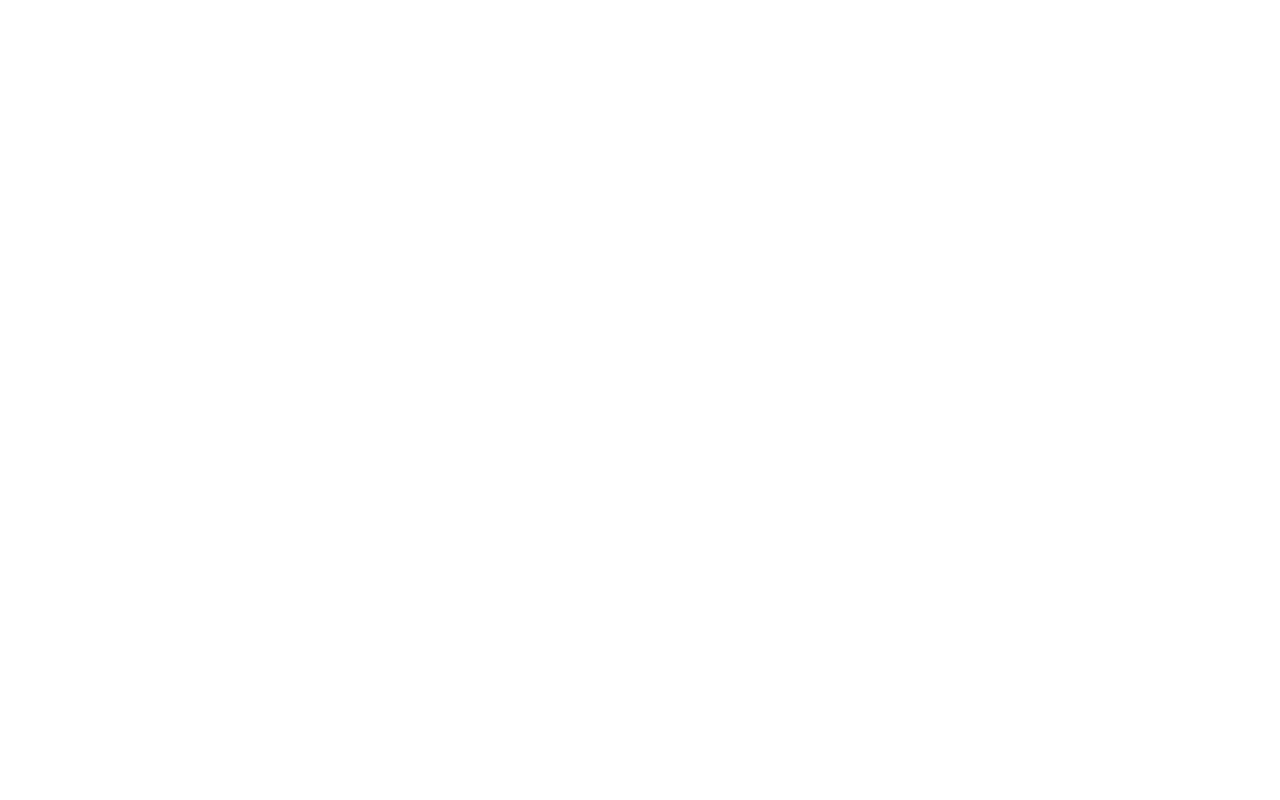
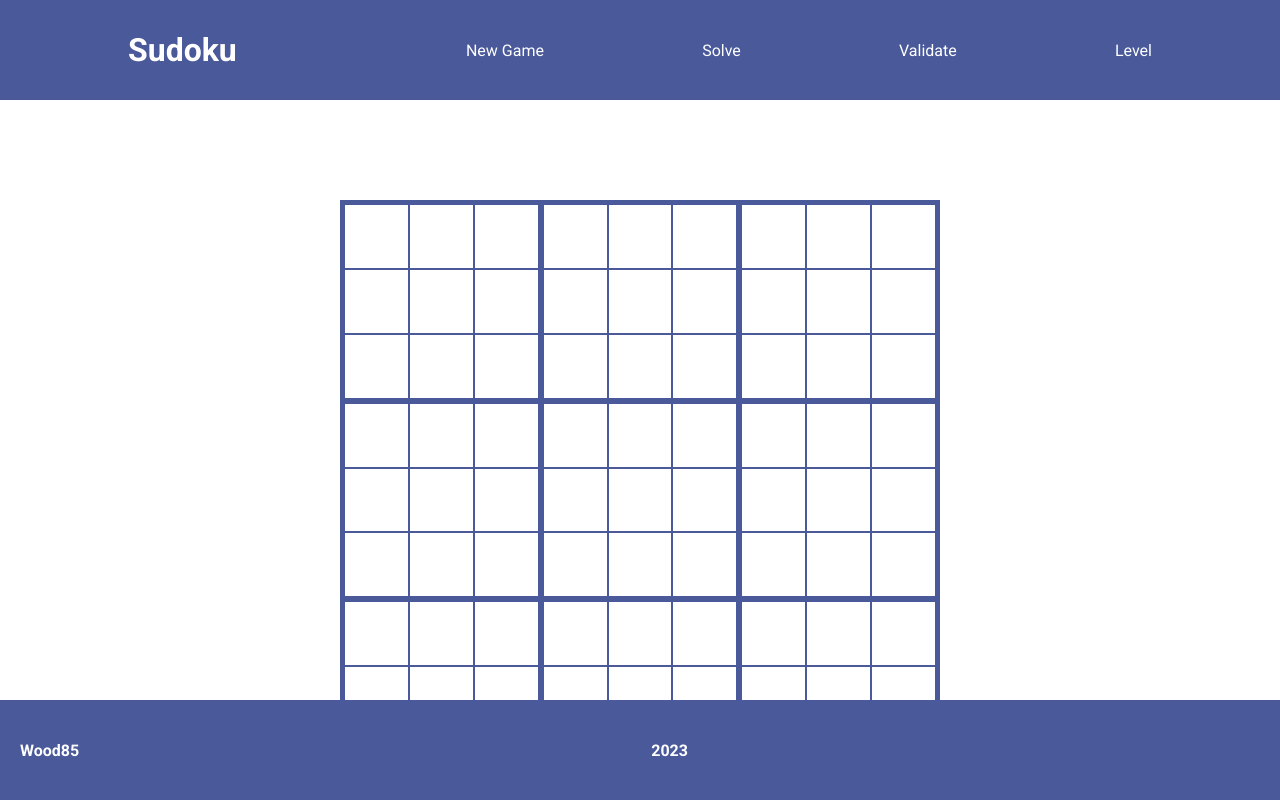
Before and after one commit to Wood85/sudoku, a plain HTML site: page sudoku/index.html in a window 1280 px wide. Drawn offline with Linux system fonts and the light colour scheme.

Commit message:
feat: add basic layout

```diff
--- a/sudoku/index.html
+++ b/sudoku/index.html
@@ -4,13 +4,141 @@
 <head>
 	<meta charset="UTF-8">
 	<meta name="viewport" content="width=device-width, initial-scale=1.0">
+	<link rel="preconnect" href="https://fonts.googleapis.com">
+	<link rel="preconnect" href="https://fonts.gstatic.com" crossorigin>
+	<link href="https://fonts.googleapis.com/css2?family=Roboto:wght@400;700&display=swap" rel="stylesheet">
 	<link rel="stylesheet" href="style.css">
 	<title>Sudoku</title>
 </head>
 
 <body>
-
-
+	<header class="header">
+		<h1 class="header__title">Sudoku</h1>
+		<nav class="header__nav">
+			<ul class="header__list">
+				<li class="header__item"><button class="header__btn">New Game</button></li>
+				<li class="header__item"><button class="header__btn">Solve</button></li>
+				<li class="header__item"><button class="header__btn">Validate</button></li>
+				<li class="header__item"><button class="header__btn">Level</button></li>
+			</ul>
+		</nav>
+	</header>
+	<main class="content">
+		<div class="table">
+			<div class="table__square">
+				<div class="table__cell"></div>
+				<div class="table__cell"></div>
+				<div class="table__cell"></div>
+				<div class="table__cell"></div>
+				<div class="table__cell"></div>
+				<div class="table__cell"></div>
+				<div class="table__cell"></div>
+				<div class="table__cell"></div>
+				<div class="table__cell"></div>
+			</div>
+			<div class="table__square">
+				<div class="table__cell"></div>
+				<div class="table__cell"></div>
+				<div class="table__cell"></div>
+				<div class="table__cell"></div>
+				<div class="table__cell"></div>
+				<div class="table__cell"></div>
+				<div class="table__cell"></div>
+				<div class="table__cell"></div>
+				<div class="table__cell"></div>
+			</div>
+			<div class="table__square">
+				<div class="table__cell"></div>
+				<div class="table__cell"></div>
+				<div class="table__cell"></div>
+				<div class="table__cell"></div>
+				<div class="table__cell"></div>
+				<div class="table__cell"></div>
+				<div class="table__cell"></div>
+				<div class="table__cell"></div>
+				<div class="table__cell"></div>
+			</div>
+			<div class="table__square">
+				<div class="table__cell"></div>
+				<div class="table__cell"></div>
+				<div class="table__cell"></div>
+				<div class="table__cell"></div>
+				<div class="table__cell"></div>
+				<div class="table__cell"></div>
+				<div class="table__cell"></div>
+				<div class="table__cell"></div>
+				<div class="table__cell"></div>
+			</div>
+			<div class="table__square">
+				<div class="table__cell"></div>
+				<div class="table__cell"></div>
+				<div class="table__cell"></div>
+				<div class="table__cell"></div>
+				<div class="table__cell"></div>
+				<div class="table__cell"></div>
+				<div class="table__cell"></div>
+				<div class="table__cell"></div>
+				<div class="table__cell"></div>
+			</div>
+			<div class="table__square">
+				<div class="table__cell"></div>
+				<div class="table__cell"></div>
+				<div class="table__cell"></div>
+				<div class="table__cell"></div>
+				<div class="table__cell"></div>
+				<div class="table__cell"></div>
+				<div class="table__cell"></div>
+				<div class="table__cell"></div>
+				<div class="table__cell"></div>
+			</div>
+			<div class="table__square">
+				<div class="table__cell"></div>
+				<div class="table__cell"></div>
+				<div class="table__cell"></div>
+				<div class="table__cell"></div>
+				<div class="table__cell"></div>
+				<div class="table__cell"></div>
+				<div class="table__cell"></div>
+				<div class="table__cell"></div>
+				<div class="table__cell"></div>
+			</div>
+			<div class="table__square">
+				<div class="table__cell"></div>
+				<div class="table__cell"></div>
+				<div class="table__cell"></div>
+				<div class="table__cell"></div>
+				<div class="table__cell"></div>
+				<div class="table__cell"></div>
+				<div class="table__cell"></div>
+				<div class="table__cell"></div>
+				<div class="table__cell"></div>
+			</div>
+			<div class="table__square">
+				<div class="table__cell"></div>
+				<div class="table__cell"></div>
+				<div class="table__cell"></div>
+				<div class="table__cell"></div>
+				<div class="table__cell"></div>
+				<div class="table__cell"></div>
+				<div class="table__cell"></div>
+				<div class="table__cell"></div>
+				<div class="table__cell"></div>
+			</div>
+		</div>
+	</main>
+	<footer class="footer">
+		<ul class="footer__list">
+			<li class="footer__item footer__item_author">
+				<a href="https://github.com/Wood85" class="footer__link">Wood85</a>
+			</li>
+			<li class="footer__item footer__item_year">2023</li>
+			<li class="footer__item footer__item_rs-school">
+				<a href="https://rs.school/js-stage0/" class="footer__link">
+					<img src="" alt="" class="footer__icon-rs-school">
+				</a>
+			</li>
+		</ul>
+	</footer>
 	<script src="script.js"></script>
 </body>
 
--- a/sudoku/style.css
+++ b/sudoku/style.css
@@ -0,0 +1,126 @@
+* {
+	margin: 0;
+	padding: 0;
+	box-sizing: border-box;
+}
+
+html {
+	font-family: 'Roboto', sans-serif;
+}
+
+body {
+	display: flex;
+	flex-direction: column;
+	height: 100vh;
+	width: 100%;
+}
+
+li {
+	list-style: none;
+}
+
+a {
+	text-decoration: none;
+}
+
+button {
+	padding: 0;
+	border: none;
+	font: inherit;
+	color: inherit;
+	background-color: transparent;
+	cursor: pointer;
+}
+
+.header {
+	width: 100%;
+	height: 100px;
+	display: flex;
+	padding: 0 10%;
+	background: #49599A;
+	color: #FFFFFF;
+	align-items: center;
+}
+
+.header__title {
+	display: flex;
+	width: 33%;
+	height: 100%;
+	align-items: center;
+}
+
+.header__nav {
+	width: 67%;
+	height: 100%;
+}
+
+.header__list {
+	display: flex;
+	width: 100%;
+	height: 100%;
+	justify-content: space-between;
+	align-items: center;
+}
+
+.header__item {}
+
+.header__btn {}
+
+.content {
+	padding-top: 100px;
+	margin: 0 auto;
+}
+
+.table {
+	display: flex;
+	flex-wrap: wrap;
+	width: 600px;
+	height: 600px;
+	border: 2px solid #49599A;
+}
+
+.table__square {
+	display: flex;
+	flex-wrap: wrap;
+	height: 33.33%;
+	width: 33.33%;
+	border: 2px solid #49599A;
+}
+
+.table__cell {
+	height: 33.33%;
+	width: 33.33%;
+	border: 1px solid #49599A;
+}
+
+.footer {
+	position: fixed;
+	bottom: 0;
+	width: 100%;
+	height: 100px;
+	background: #49599A;
+}
+
+.footer__list {
+	height: 100%;
+	padding: 0 20px;
+	font-weight: 700;
+	color: #FFFFFF;
+	display: flex;
+	justify-content: space-between;
+	align-items: center;
+}
+
+.footer__item {}
+
+.footer__item_author {}
+
+.footer__link {
+	color: #FFFFFF;
+}
+
+.footer__item_year {}
+
+.footer__item_rs-school {}
+
+.footer__icon-rs-school {}
```
